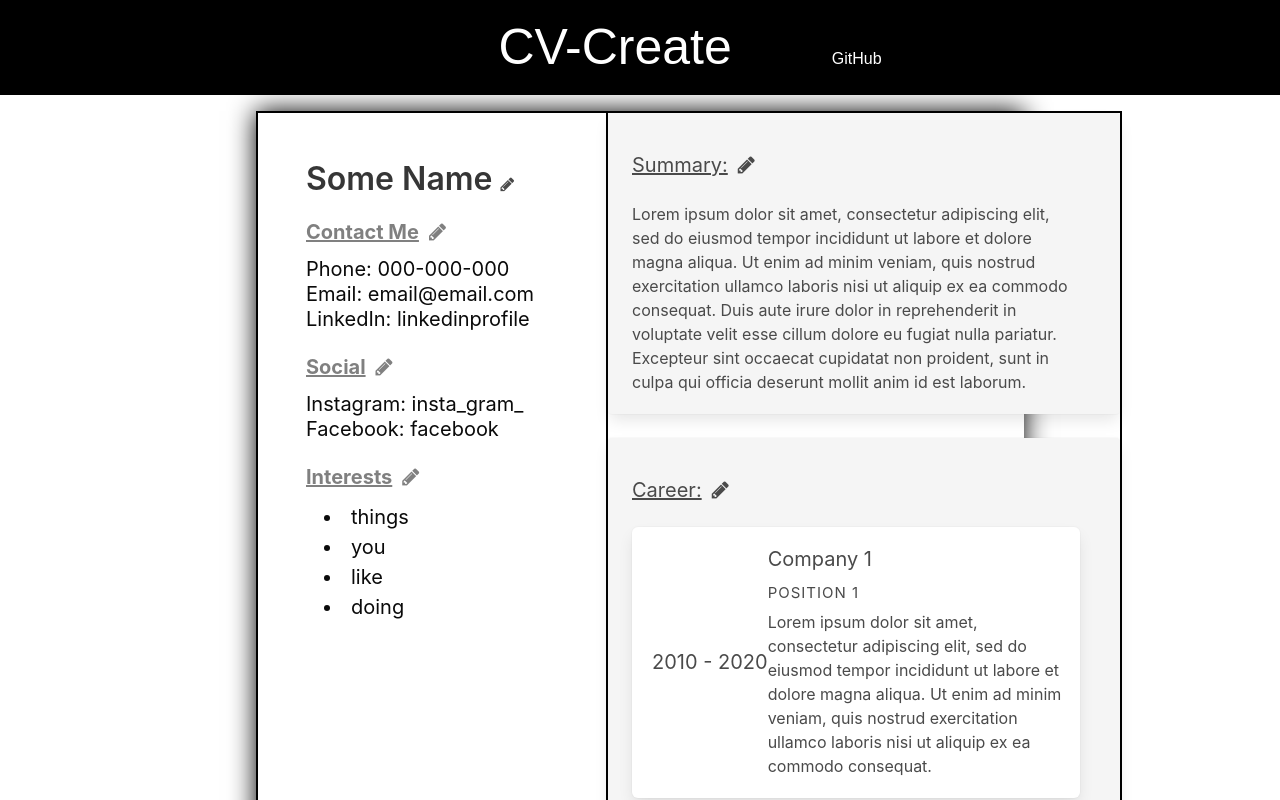
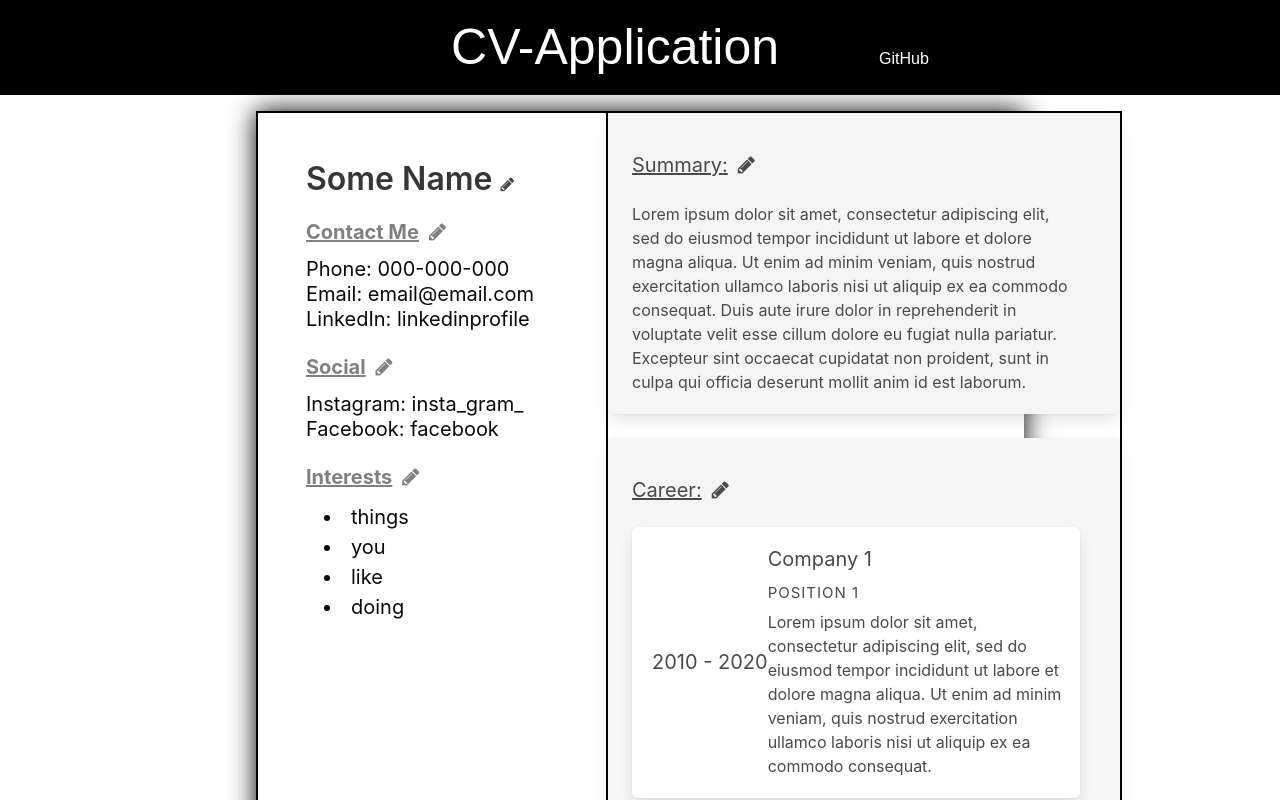
Before and after one commit to ja259/CV-Application, a React (Create React App) app in the folder cv-project/: page / in a window 1280 px wide. Shown: the top 800 px of the page. Built offline with nearby package versions, Linux system fonts and the light colour scheme.

Commit message:
Add src/components/Header.js

```diff
--- a/cv-project/src/components/Header.js
+++ b/cv-project/src/components/Header.js
@@ -4,8 +4,8 @@ import '../styles/styles.css';
 function Header() {
     return (
         <div className="head">
-            <span className="page-name">CV-Create</span>
-            <a href="https://github.com/Kn0wn-Un/cv-application">GitHub</a>
+            <span className="page-name">CV-Application</span>
+            <a href="https://github.com/ja259/CV-Application.git">GitHub</a>
         </div>
     );
 }
```
